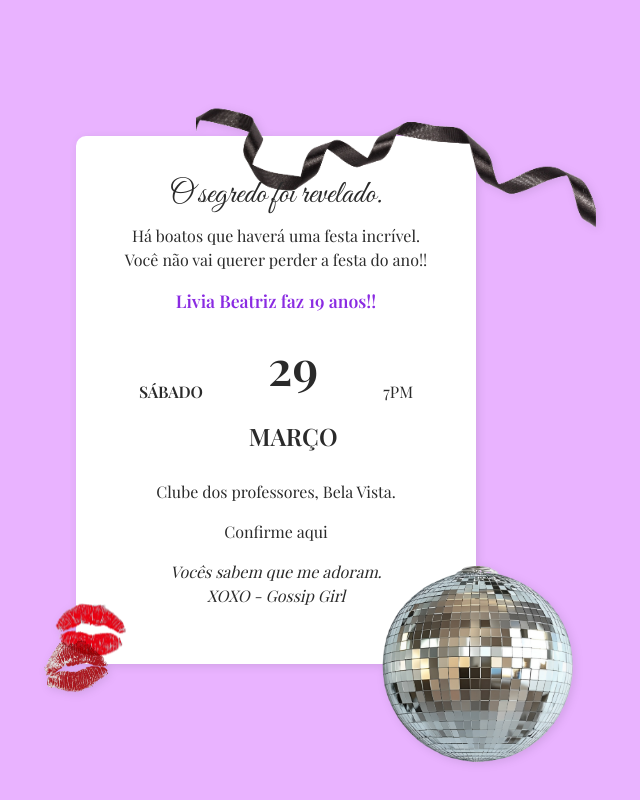
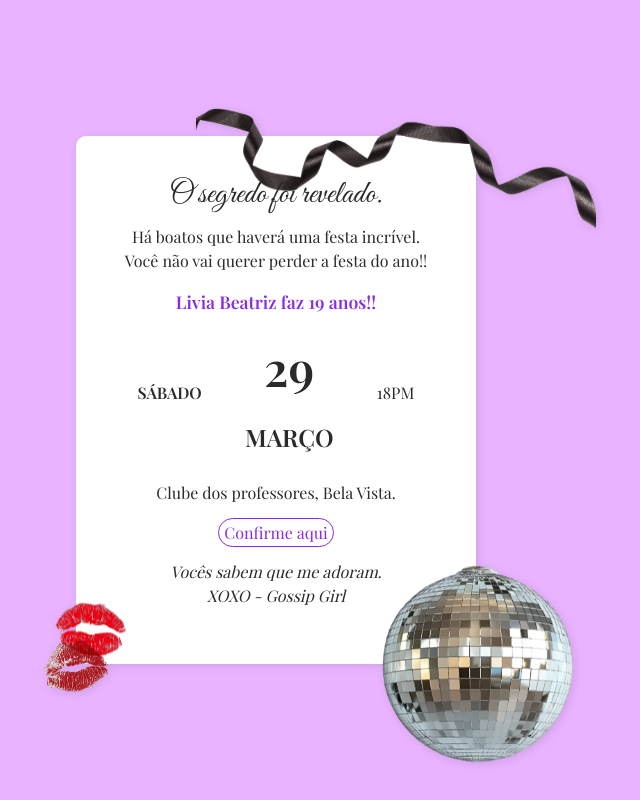
Before and after one commit to devguilherme-b/convite, a plain HTML site: page pages/local-data.html in a window 1280 px wide. Shown: the whole page, without its empty margins (364-1004 px from the left). Drawn offline with nearby package versions, Linux system fonts and the light colour scheme.

Commit message:
Segundo commmit

```diff
--- a/css/local-data.css
+++ b/css/local-data.css
@@ -15,7 +15,22 @@ body {
     padding: 20px;
     color: rgb(42, 42, 42);
 }
-
+.convite a{
+    text-decoration: none;
+    border: 1px solid blueviolet;
+    color: blueviolet;
+    border-radius: 30px;
+    padding: 3px 5px;
+    transition: cubic-bezier(0.175, 0.885, 0.32, 1.275);
+}
+.convite a:hover{
+    text-decoration: none;
+    border: 1px solid rgb(132, 0, 255);
+    color: rgb(233, 209, 255);
+    background-color: blueviolet;
+    border-radius: 30px;
+    padding: 3px 5px;
+}
 .convite {
     background: white;
     padding: 40px;
--- a/pages/local-data.html
+++ b/pages/local-data.html
@@ -22,10 +22,10 @@
                 <p class="data">29</p>
                 <p><strong>MARÇO</strong></p>
             </div>
-            <p>7PM</p>
+            <p>18PM</p>
         </div>
         <p class="fade-in delay4">Clube dos professores, Bela Vista.</p>
-        <p class="fade-in delay5">Confirme aqui</p>
+        <a href="https://wa.me/558988216498?text=Quero confirmar minha presença." class="fade-in delay5 confirmar">Confirme aqui</a>
         <p class="assinatura fade-in delay6">Vocês sabem que me adoram.<br> XOXO - Gossip Girl</p>
         <div class="beijos position-absolute top-100 start-0 translate-middle">
             <img class="beijo" src="../assets/imgs/kiss-three.png" alt="beijo">
```
